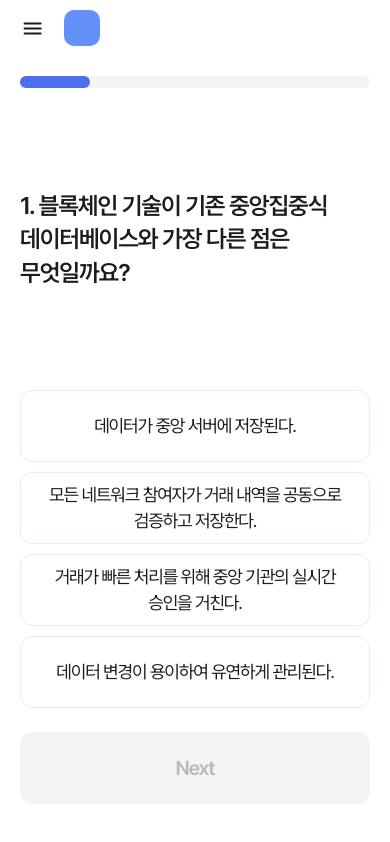
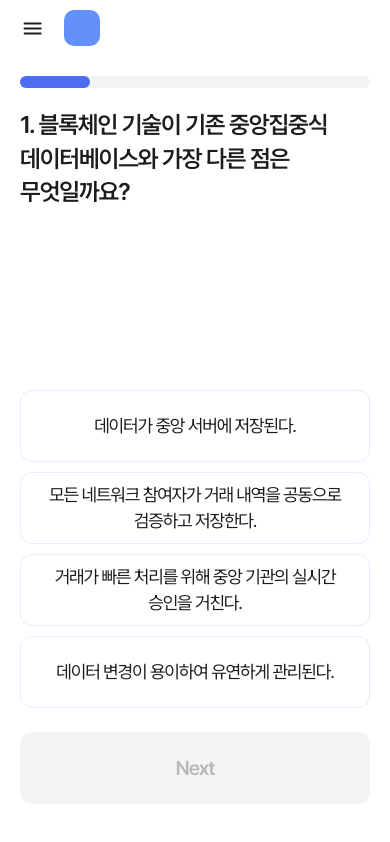
Before and after one commit to Nexters/BlockBuilderFront, a Next.js app: page /quiz in a window 390 px wide. Both pictures are taken after a click on the button "퀴즈 시작하기". Built offline with nearby package versions, Linux system fonts and the light colour scheme; no server answers.

Commit message:
fix: 모바일 텍스트 크기 수정

```diff
--- a/src/app/quiz/Entry.tsx
+++ b/src/app/quiz/Entry.tsx
@@ -4,7 +4,7 @@ const Entry = ({ onStart }: { onStart: () => void }) => {
   return (
     <div className="flex size-full flex-col items-center justify-between gap-[0.8rem]">
       <div className="flex flex-col items-center justify-center gap-[1.6rem]">
-        <h1 className="whitespace-pre-wrap text-center text-headline-2-bold">{`도전!\n블록체인 퀴즈`}</h1>
+        <h1 className="whitespace-pre-wrap text-center text-headline-2-bold mobile:text-headline-3-bold">{`도전!\n블록체인 퀴즈`}</h1>
         <h2 className="whitespace-pre-wrap text-center text-title-3-medium">{`간단한 퀴즈를 풀면서 블록체인 지식을 쌓고\n실력을 측정해 보아요!`}</h2>
       </div>
       <Image src="/images/chat/block.gif" alt="block" width={300} height={300} className="mobile:size-[24rem]" />
--- a/src/app/quiz/Quiz.tsx
+++ b/src/app/quiz/Quiz.tsx
@@ -30,9 +30,11 @@ const Quiz = ({ onCorrect, onFinish }: { onCorrect: () => void; onFinish: () =>
   };
 
   return (
-    <div className="flex size-full flex-col justify-between gap-[2rem]">
-      <ProgressBar current={currentQuestion + 1} total={questions.length} />
-      <h1 className="break-keep text-title-1-semibold">{`${question.id}. ${question.question}`}</h1>
+    <div className="flex size-full flex-col justify-between gap-[3rem]">
+      <div className="flex flex-col gap-[2rem]">
+        <ProgressBar current={currentQuestion + 1} total={questions.length} />
+        <h1 className="break-keep text-title-1-semibold">{`${question.id}. ${question.question}`}</h1>
+      </div>
       <div className="flex flex-col gap-[2.4rem]">
         <div className="flex flex-col gap-[1rem]">
           {question.options.map((option) => (
--- a/src/app/quiz/Result.tsx
+++ b/src/app/quiz/Result.tsx
@@ -19,7 +19,9 @@ const Result = ({ correctCount }: { correctCount: number }) => {
     return (
       <div className="flex size-full flex-col items-center gap-[3rem]">
         <div className="flex flex-col items-center gap-[1.6rem]">
-          <h1 className="whitespace-pre-wrap text-center text-headline-2-bold">잠시만 기다려주세요!</h1>
+          <h1 className="whitespace-pre-wrap text-center text-headline-2-bold mobile:text-headline-3-bold">
+            잠시만 기다려주세요!
+          </h1>
           <p className="text-title-3-medium">열심히 채점을 하고 있어요</p>
         </div>
         <Image src="/images/chat/block.gif" alt="block" width={300} height={300} />
@@ -30,7 +32,7 @@ const Result = ({ correctCount }: { correctCount: number }) => {
     <div className="flex size-full flex-col items-center gap-[3rem] mobile:gap-[2rem]">
       <div className="flex flex-col text-center">
         <p className="text-title-2-medium">당신은 블록체인</p>
-        <h1 className="text-headline-1-bold">{level}</h1>
+        <h1 className="text-headline-1-bold mobile:text-headline-2-bold">{level}</h1>
         <p className="text-title-2-medium">입니다!</p>
       </div>
       <div className="flex gap-[1.6rem]">
--- a/src/app/quiz/page.tsx
+++ b/src/app/quiz/page.tsx
@@ -13,7 +13,7 @@ const QuizPage = () => {
 
   return (
     <div className="flex size-full items-center justify-center mobile:h-[calc(100vh-56px)]">
-      <div className="size-full max-w-[72rem] px-[2rem] py-[4rem] mobile:pt-[2rem] tablet:max-h-[70rem]">
+      <div className="size-full max-w-[72rem] px-[2rem] py-[4rem] mobile:pt-[2rem] tablet:max-h-[70rem] desktop:max-h-[70rem]">
         {state === 'Entry' && <Entry onStart={() => setState('Quiz')} />}
         {state === 'Quiz' && (
           <Quiz onCorrect={() => setCorrectCount(correctCount + 1)} onFinish={() => setState('Result')} />
```
